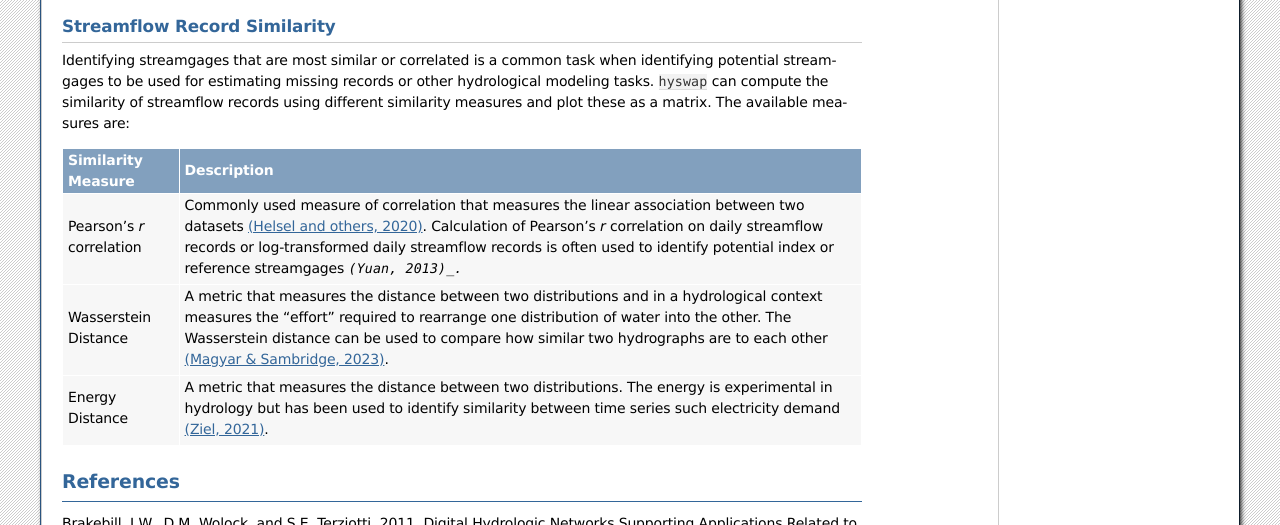
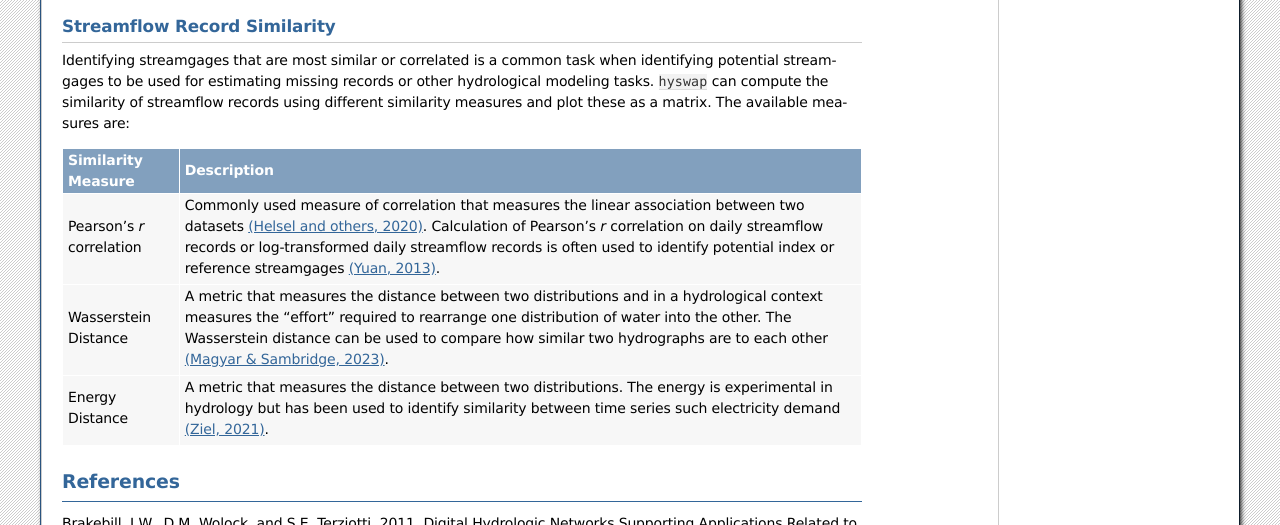
Before and after one commit to DOI-USGS/hyswap, a Sphinx documentation site: the page built from docs/source/meta/calculations.rst, in a window 1280 px wide and 900 px high, scrolled down 4970 px. Shown: the top 525 px of the window. Built offline with Sphinx 7.4.7, drawn with Linux system fonts in a browser that asks for light colours.

```diff
--- a/docs/source/meta/calculations.rst
+++ b/docs/source/meta/calculations.rst
@@ -174,7 +174,7 @@ Identifying streamgages that are most similar or correlated is a common task whe
 |                           | log-transformed daily streamflow records  |
 |                           | is often used to identify potential       |
 |                           | index or reference streamgages            |
-|                           | `(Yuan, 2013)_.`                          |
+|                           | `(Yuan, 2013)`_.                          |
 +---------------------------+-------------------------------------------+
 | Wasserstein Distance      | A metric that measures the distance       |
 |                           | between two distributions and in a        |
```
